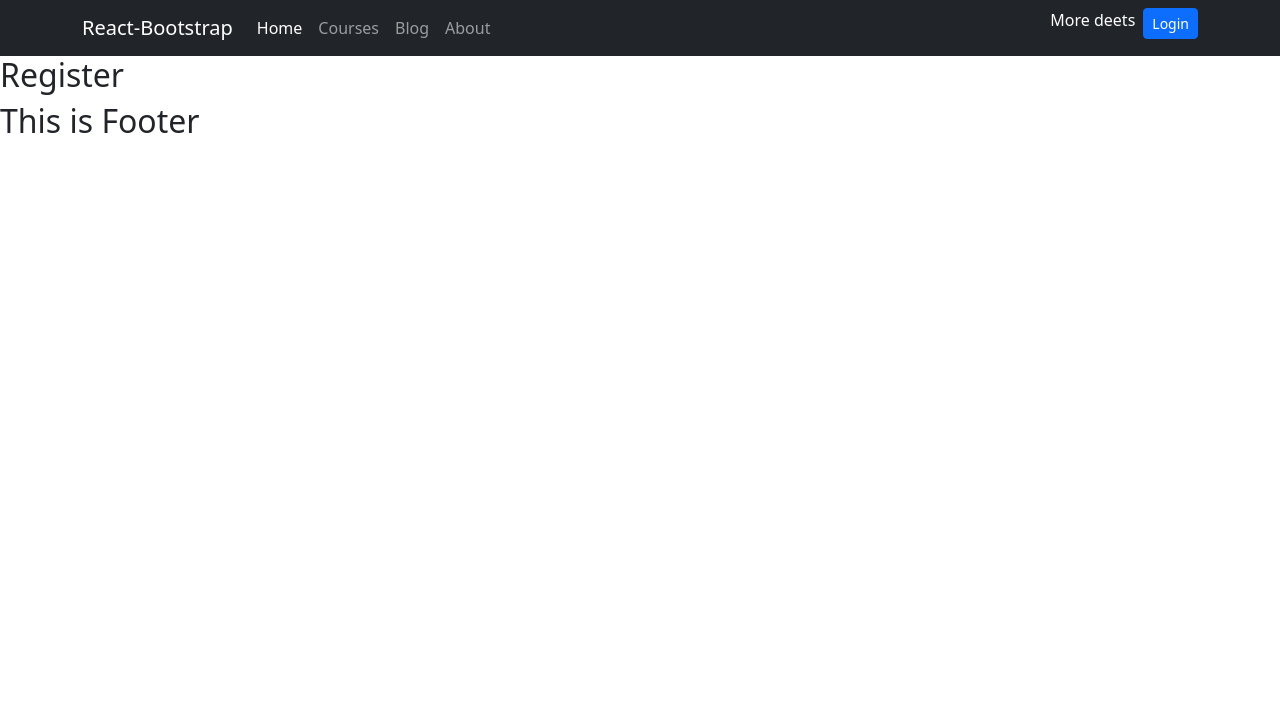
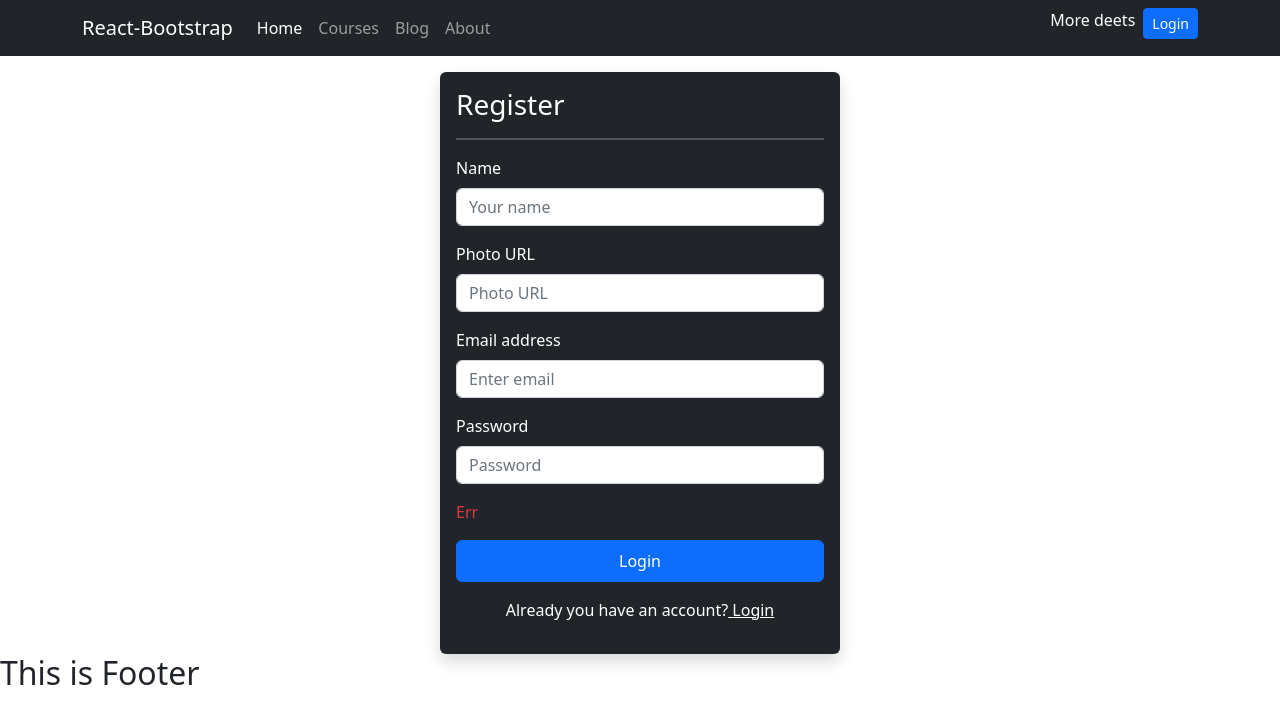
Before and after one commit to tarekrahman916/learning-platform-client-side, a React (Create React App) app: page /register in a window 1280 px wide. Shown: the top 724 px of the page. Built offline with nearby package versions, Linux system fonts and the light colour scheme.

Commit message:
login and register page design compleated

```diff
--- a/package.json
+++ b/package.json
@@ -11,6 +11,7 @@
     "react-bootstrap": "^2.5.0",
     "react-dom": "^18.2.0",
     "react-hot-toast": "^2.4.0",
+    "react-icons": "^4.6.0",
     "react-router-dom": "^6.4.2",
     "react-scripts": "5.0.1",
     "web-vitals": "^2.1.4"
--- a/src/pages/Login/Login.js
+++ b/src/pages/Login/Login.js
@@ -1,9 +1,51 @@
 import React from "react";
+import Button from "react-bootstrap/Button";
+import Form from "react-bootstrap/Form";
+import { FaBeer, FaGithub, FaGoogle } from "react-icons/fa";
+import { Link } from "react-router-dom";
 
 const Login = () => {
   return (
-    <div>
-      <h2>This Login</h2>
+    <div
+      style={{ width: "400px" }}
+      className=" mx-auto bg-dark p-3 mt-3 rounded shadow text-white"
+    >
+      <h3 className="text-white">Login</h3>
+      <hr className="border " />
+      <Form>
+        <Form.Group className="mb-3" controlId="formBasicEmail">
+          <Form.Label>Email address</Form.Label>
+          <Form.Control type="email" placeholder="Enter email" />
+        </Form.Group>
+
+        <Form.Group className="mb-3" controlId="formBasicPassword">
+          <Form.Label>Password</Form.Label>
+          <Form.Control type="password" placeholder="Password" />
+        </Form.Group>
+        <p className="text-danger">Err</p>
+        <Button className="w-100 p-2" variant="primary" type="submit">
+          Login
+        </Button>
+      </Form>
+      <div className="text-center mt-3">
+        <h5>Login With Social Account</h5>
+        <hr />
+        <div>
+          <button className="btn text-white ">
+            <FaGoogle className="text-white fs-2" />
+          </button>
+          <button className="btn text-white ">
+            <FaGithub className="text-white fs-2" />
+          </button>
+        </div>
+        <p className="text-xs text-center sm:px-6 dark:text-gray-400">
+          Don't have an account?
+          <Link className="text-white" to="/register">
+            {" "}
+            Register
+          </Link>
+        </p>
+      </div>
     </div>
   );
 };
--- a/src/pages/Register/Register.js
+++ b/src/pages/Register/Register.js
@@ -1,9 +1,51 @@
 import React from "react";
+import Button from "react-bootstrap/Button";
+import Form from "react-bootstrap/Form";
+import { FaBeer, FaGithub, FaGoogle } from "react-icons/fa";
+import { Link } from "react-router-dom";
 
 const Register = () => {
   return (
-    <div>
-      <h2>Register</h2>
+    <div
+      style={{ width: "400px" }}
+      className=" mx-auto bg-dark p-3 mt-3 rounded shadow text-white"
+    >
+      <h3 className="text-white">Register</h3>
+      <hr className="border " />
+      <Form>
+        <Form.Group className="mb-3" controlId="formBasicName">
+          <Form.Label>Name</Form.Label>
+          <Form.Control type="text" placeholder="Your name" />
+        </Form.Group>
+
+        <Form.Group className="mb-3" controlId="formBasicPhotoURL">
+          <Form.Label>Photo URL</Form.Label>
+          <Form.Control type="text" placeholder="Photo URL" />
+        </Form.Group>
+
+        <Form.Group className="mb-3" controlId="formBasicEmail">
+          <Form.Label>Email address</Form.Label>
+          <Form.Control type="email" placeholder="Enter email" />
+        </Form.Group>
+
+        <Form.Group className="mb-3" controlId="formBasicPassword">
+          <Form.Label>Password</Form.Label>
+          <Form.Control type="password" placeholder="Password" />
+        </Form.Group>
+        <p className="text-danger">Err</p>
+        <Button className="w-100 p-2" variant="primary" type="submit">
+          Login
+        </Button>
+      </Form>
+      <div className="text-center mt-3">
+        <p className="text-xs text-center sm:px-6 dark:text-gray-400">
+          Already you have an account?
+          <Link className="text-white" to="/login">
+            {" "}
+            Login
+          </Link>
+        </p>
+      </div>
     </div>
   );
 };
--- a/src/pages/Shared/Header/Header.js
+++ b/src/pages/Shared/Header/Header.js
@@ -30,7 +30,7 @@ const Header = () => {
           </Nav>
           <Nav>
             <p className="text-white me-2">More deets</p>
-            <Link>
+            <Link to="/login">
               <Button className="btn" variant="primary" size="sm">
                 Login
               </Button>
```
Also changed, not shown: 1 other file (tests, documents, lock files or other folders).
